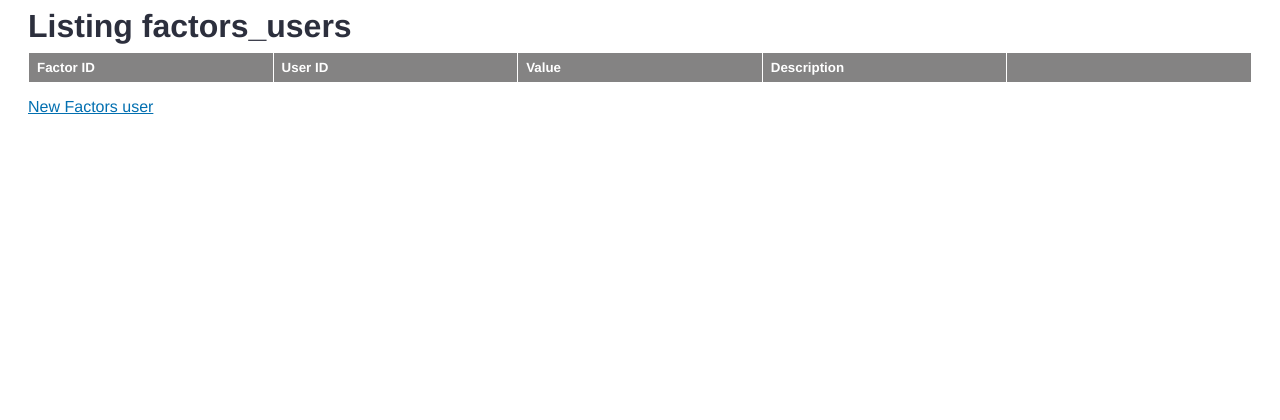
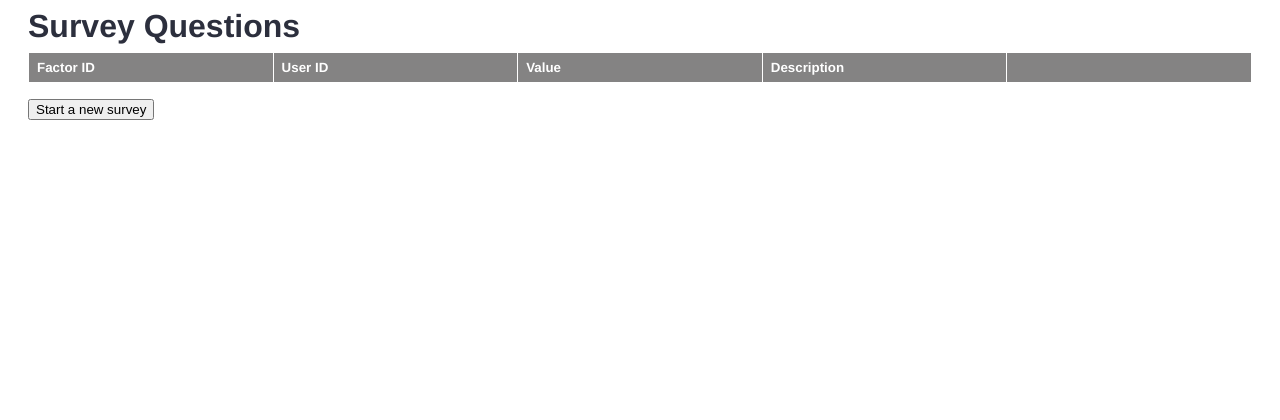
Before and after one commit to alienlifeform/billscuba.com, a Rails app: page /factors_users in a window 1280 px wide. Shown: the top 420 px of the page. Run offline with Rails 7, Linux system fonts and the light colour scheme; lists and menus that the app fills with data are empty; parts of the project's set-up code (start-up, migrations or seed data) failed here and were passed over.

Commit message:
cleanup of survey

```diff
--- a/app/views/factors_users/index.html.haml
+++ b/app/views/factors_users/index.html.haml
@@ -1,4 +1,4 @@
-%h1 Listing factors_users
+%h1 Survey Questions
 
 %p#notice= notice
 
@@ -25,4 +25,4 @@
 
 %br
 
-= link_to 'New Factors user', new_factors_user_path
+= button_to 'Start a new survey', new_factors_user_path, :method => :get
```
Also changed, not shown: app/views/factors_users/_form.html.haml (+12 -2 lines).
